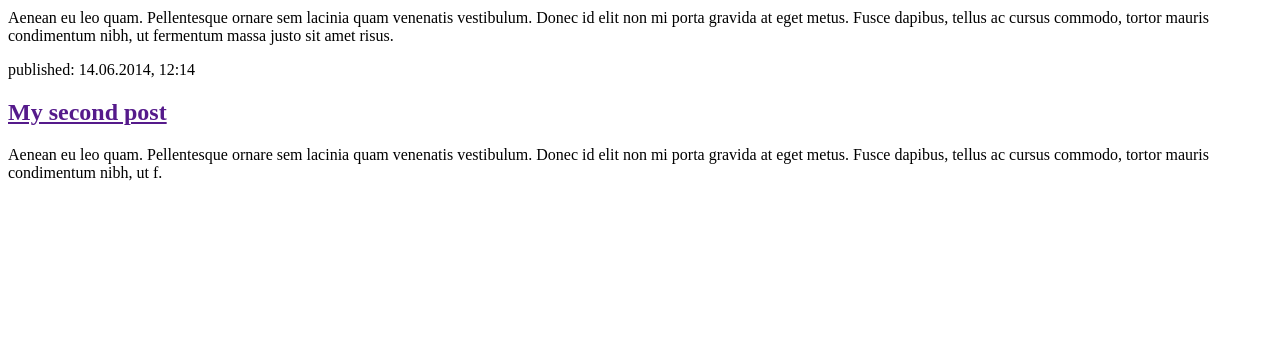
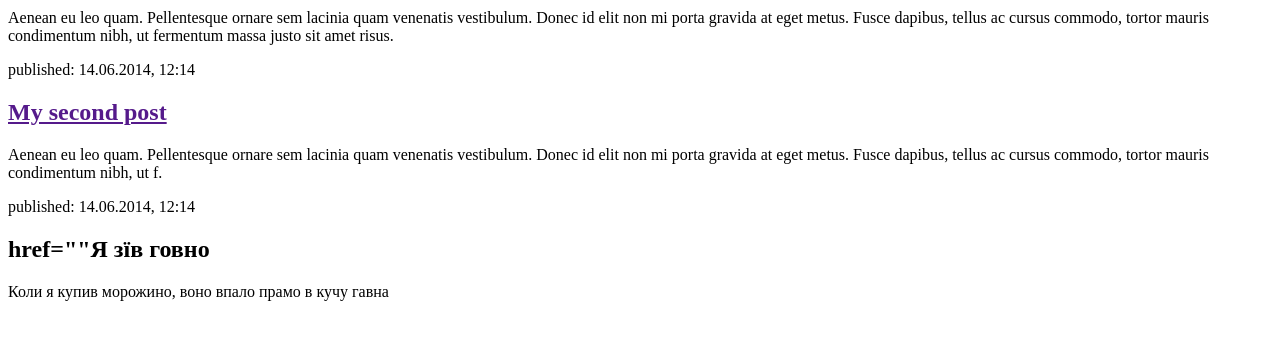
Before and after one commit to Libolir/my-first-blog, a Django app: template blog/templates/blog/post_list.html in a window 1280 px wide. Shown: the part 142-482 px from the top of the page. Run offline with Django 3.2, Linux system fonts and the light colour scheme; the template is opened without the code that fills it, so the values that code supplies are empty; parts of the project's set-up code (start-up, migrations or seed data) failed here and were passed over.

```diff
--- a/blog/templates/blog/post_list.html
+++ b/blog/templates/blog/post_list.html
@@ -18,5 +18,11 @@
             <h2><a href="">My second post</a></h2>
             <p>Aenean eu leo quam. Pellentesque ornare sem lacinia quam venenatis vestibulum. Donec id elit non mi porta gravida at eget metus. Fusce dapibus, tellus ac cursus commodo, tortor mauris condimentum nibh, ut f.</p>
         </div>
+
+        <div>
+            <p>published: 14.06.2014, 12:14</p>
+            <h2><a> href=""Я зїв говно</a></h2>
+            <p>Коли я купив морожино, воно впало прамо в кучу гавна</p>
+        </div>
     </body>
 </html>
--- a/blog/views.py
+++ b/blog/views.py
@@ -1,5 +1,8 @@
 from django.shortcuts import render
+from .models import Post
+from django.urls import timezone
 
 # Create your views here.
 def post_list(request):
-    return render(request, 'blog/post_list.html', {})
+    posts = Post.objects.filter(published_date__lte=timezone.now()).order_by('published_date')
+    return render(request, 'blog/post_list.html', {'posts': posts})
```
